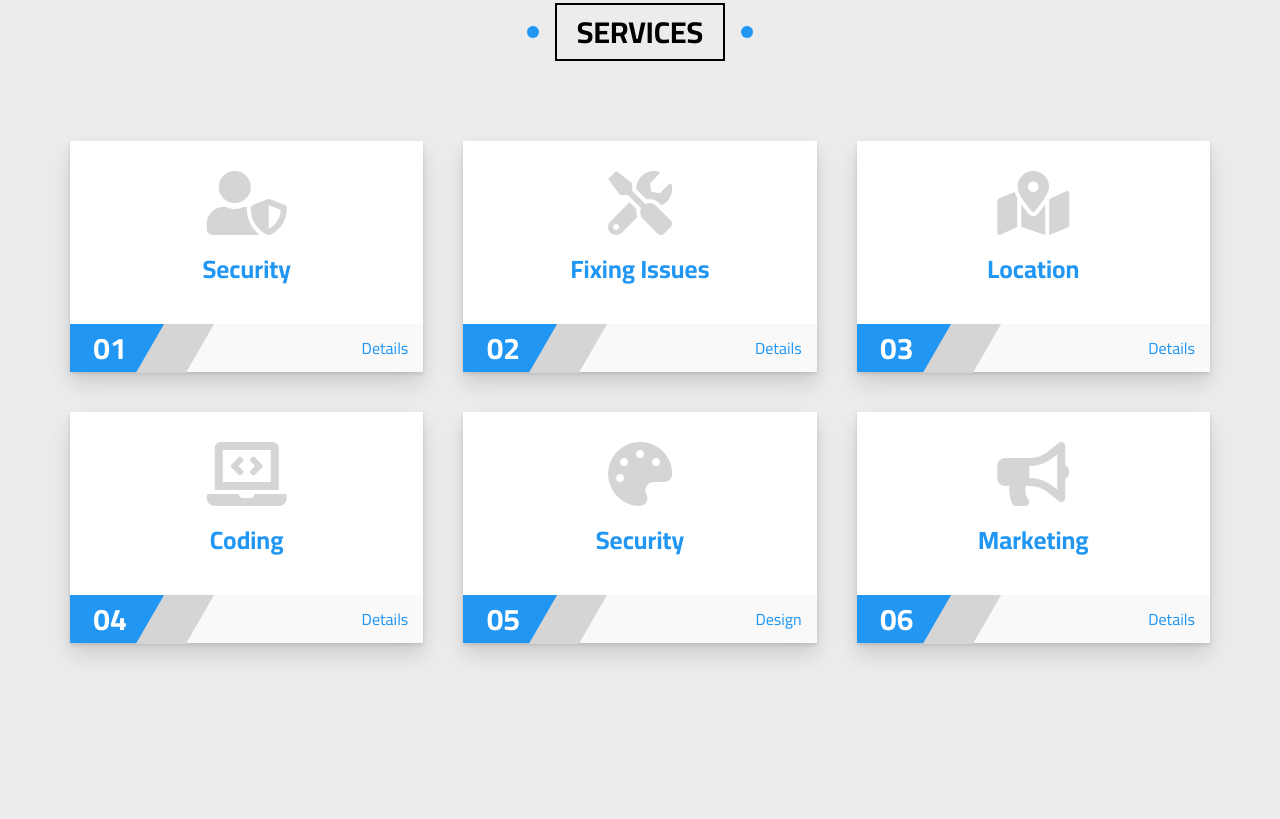
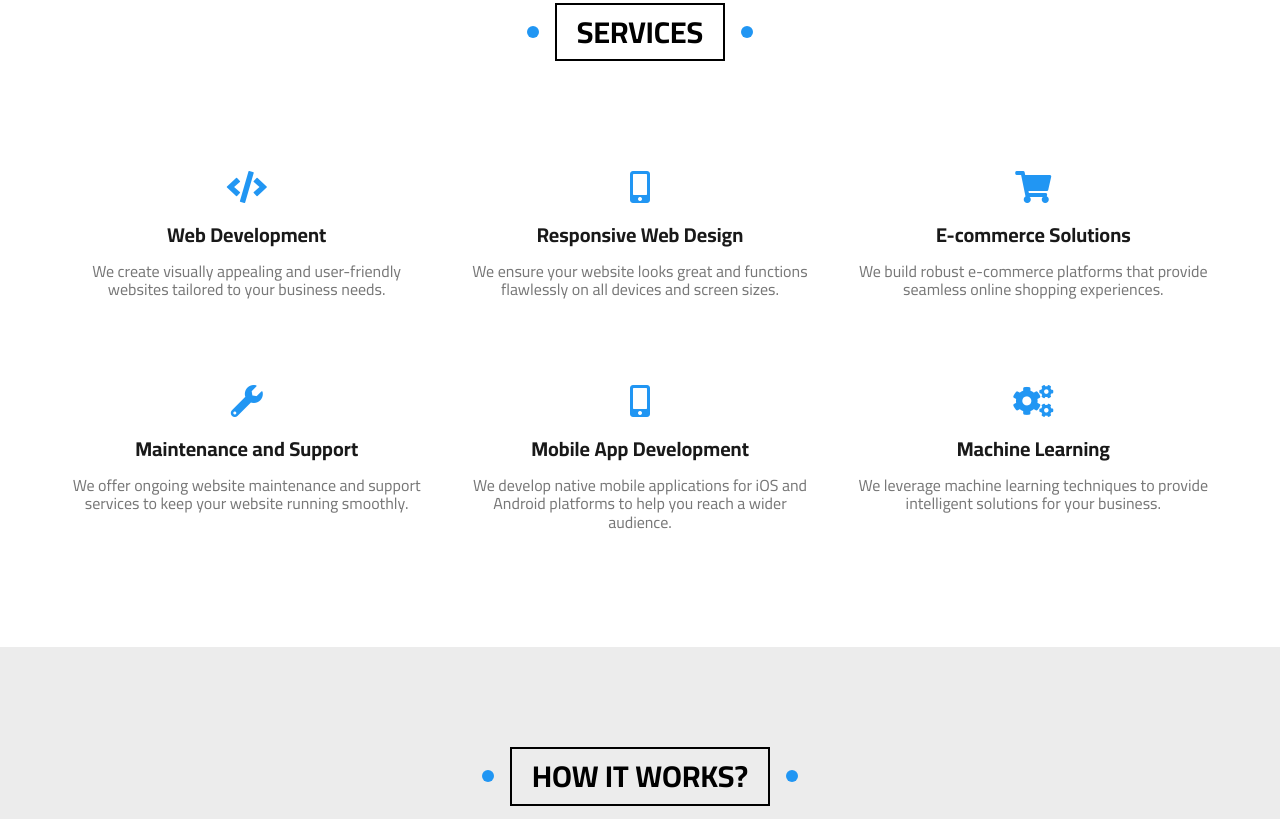
Before and after one commit to Ahmad-Tayh2/webAgency, a plain HTML site: page index.html in a window 1280 px wide. Shown: the part 3821-4640 px from the top of the page. Drawn offline with Linux system fonts and the light colour scheme.

Commit message:
ahmad sections

```diff
--- a/css/elzero.css
+++ b/css/elzero.css
@@ -568,20 +568,23 @@ ul {
   padding-top: var(--main-padding-top);
   padding-bottom: var(--main-padding-bottom);
   position: relative;
-  background-color: var(--section-background);
+  background-color: white;
 }
+
 .services .container {
   display: grid;
   grid-template-columns: repeat(auto-fill, minmax(300px, 1fr));
   gap: 40px;
 }
+
 .services .box {
   background-color: white;
-  box-shadow: 0 12px 20px 0 rgb(0 0 0 / 13%), 0 2px 4px 0 rgb(0 0 0 / 12%);
+  /*box-shadow: 0 12px 20px 0 rgb(0 0 0 / 13%), 0 2px 4px 0 rgb(0 0 0 / 12%);*/
   counter-increment: services;
   transition: var(--main-transition);
   position: relative;
 }
+
 .services .box::before {
   content: "";
   left: 50%;
@@ -593,30 +596,43 @@ ul {
   width: 0;
   transition: var(--main-transition);
 }
+
 .services .box:hover {
   transform: translateY(-10px);
 }
+
 .services .box:hover::before {
   width: 100%;
 }
+
 .services .box > i {
   margin: 30px auto 20px;
   display: block;
   text-align: center;
-  color: #d5d5d5;
+  color: var(--main-color);
+  font-size: 2rem;
 }
+
 .services .box > h3 {
   text-align: center;
-  margin: 20px 0 40px;
-  font-size: 25px;
-  color: var(--main-color);
+  margin: 20px 0 10px;
+  font-size: 20px;
+  color: #191919;
 }
+
+.services .box > p {
+  text-align: center;
+  font-size: 16px;
+  color: #777;
+}
+
 .services .box .info {
   padding: 15px;
   position: relative;
   background-color: #f9f9f9;
   text-align: right;
 }
+
 .services .box .info::before {
   content: "0" counter(services);
   position: absolute;
@@ -633,6 +649,7 @@ ul {
   align-items: center;
   padding-right: 15px;
 }
+
 .services .box .info::after {
   content: "";
   position: absolute;
@@ -643,9 +660,11 @@ ul {
   height: calc(100% + 0.4px);
   transform: skewX(-30deg);
 }
+
 .services .box .info a {
   color: var(--main-color);
 }
+
 /* End Services */
 
 /* Start Work Steps */
--- a/index.html
+++ b/index.html
@@ -259,54 +259,44 @@
       <h2 class="main-title">Services</h2>
       <div class="container">
         <div class="box">
-          <i class="fas fa-user-shield fa-4x"></i>
-          <h3>Security</h3>
-          <div class="info">
-            <a href="#">Details</a>
-          </div>
+          <i class="fas fa-code fa-4x"></i>
+          <h3>Web Development</h3>
+          <p>We create visually appealing and user-friendly websites tailored to your business needs.</p>
         </div>
         <div class="box">
-          <i class="fas fa-tools fa-4x"></i>
-          <h3>Fixing Issues</h3>
-          <div class="info">
-            <a href="#">Details</a>
-          </div>
+          <i class="fas fa-mobile-alt fa-4x"></i>
+          <h3>Responsive Web Design</h3>
+          <p>We ensure your website looks great and functions flawlessly on all devices and screen sizes.</p>
         </div>
         <div class="box">
-          <i class="fas fa-map-marked-alt fa-4x"></i>
-          <h3>Location</h3>
-          <div class="info">
-            <a href="#">Details</a>
-          </div>
+          <i class="fas fa-shopping-cart fa-4x"></i>
+          <h3>E-commerce Solutions</h3>
+          <p>We build robust e-commerce platforms that provide seamless online shopping experiences.</p>
         </div>
         <div class="box">
-          <i class="fas fa-laptop-code fa-4x"></i>
-          <h3>Coding</h3>
-          <div class="info">
-            <a href="#">Details</a>
-          </div>
+          <i class="fas fa-wrench fa-4x"></i>
+          <h3>Maintenance and Support</h3>
+          <p>We offer ongoing website maintenance and support services to keep your website running smoothly.</p>
         </div>
         <div class="box">
-          <i class="fas fa-palette fa-4x"></i>
-          <h3>Security</h3>
-          <div class="info">
-            <a href="#">Design</a>
-          </div>
+          <i class="fas fa-mobile-alt fa-4x"></i>
+          <h3>Mobile App Development</h3>
+          <p>We develop native mobile applications for iOS and Android platforms to help you reach a wider audience.</p>
         </div>
         <div class="box">
-          <i class="fas fa-bullhorn fa-4x"></i>
-          <h3>Marketing</h3>
-          <div class="info">
-            <a href="#">Details</a>
-          </div>
+          <i class="fas fa-cogs fa-4x"></i>
+          <h3>Machine Learning</h3>
+          <p>We leverage machine learning techniques to provide intelligent solutions for your business.</p>
         </div>
       </div>
     </div>
+
+
     <!-- End Services -->
 
     <!-- Start Work Steps -->
     <div class="work-steps" id="work-steps">
-      <h2 class="main-title">How It Works ?</h2>
+      <h2 class="main-title">How It Works?</h2>
       <div class="container">
         <img src="imgs/work-steps.png" alt="" class="image" />
         <div class="info">
@@ -315,8 +305,7 @@
             <div class="text">
               <h3>Business Analysis</h3>
               <p>
-                Lorem, ipsum dolor sit amet consectetur adipisicing elit. Enim nesciunt obcaecati quisquam quis laborum
-                recusandae debitis vel
+                We analyze your business goals, requirements, and target audience to develop a tailored solution aligned with your vision.
               </p>
             </div>
           </div>
@@ -325,24 +314,24 @@
             <div class="text">
               <h3>Architecture</h3>
               <p>
-                Lorem, ipsum dolor sit amet consectetur adipisicing elit. Enim nesciunt obcaecati quisquam quis laborum
-                recusandae debitis vel
+                Our expert team designs a robust and scalable architecture, considering technology stack, database structure, and system integrations.
               </p>
             </div>
           </div>
           <div class="box">
             <img src="imgs/work-steps-3.png" alt="" />
             <div class="text">
-              <h3>Developement</h3>
+              <h3>Development</h3>
               <p>
-                Lorem, ipsum dolor sit amet consectetur adipisicing elit. Enim nesciunt obcaecati quisquam quis laborum
-                recusandae debitis vel
+                Skilled developers bring your project to life using the chosen architecture, ensuring high-quality and functional results.
               </p>
             </div>
           </div>
         </div>
       </div>
     </div>
+
+
     <!-- End Work Steps -->
 
 
@@ -350,18 +339,18 @@
     <div class="discount" id="discount">
       <div class="image">
         <div class="content">
-          <h2>We Have A Discount</h2>
+          <h2>We Have All You Need</h2>
           <p>
-            Lorem ipsum dolor sit amet consectetur, adipisicing elit. Excepturi asperiores consectetur, recusandae
-            ratione provident necessitatibus, cumque delectus commodi fuga praesentium beatae. Totam vel similique
-            laborum dicta aperiam odit doloribus corporis.
+            We offer everything you need for a successful online presence. Our dedicated team of experts
+            provides tailored solutions for stunning website design, responsive web development, e-commerce,
+            and mobile app development. With our expertise and attention to detail, we deliver exceptional results that exceed expectations.
           </p>
-          <img src="imgs/discount.png" alt="" />
+          <img src="imgs/Contact us-amico.png" alt="contact-img" />
         </div>
       </div>
       <div class="form">
         <div class="content">
-          <h2>Request A Discount</h2>
+          <h2>Contact Us</h2>
           <form action="">
             <input class="input" type="text" placeholder="Your Name" name="name" />
             <input class="input" type="email" placeholder="Your Email" name="email" />
@@ -372,6 +361,7 @@
         </div>
       </div>
     </div>
+
     <!-- End Discount -->
     <!-- Start Footer -->
     <div class="footer">
```
Also changed, not shown: imgs/Collab-bro.png (added), imgs/Contact us-amico.png (added), imgs/contact.jpg (added), organic-flat-man-customer-support/5143151.jpg (added), organic-flat-man-customer-support/License free.txt (added), organic-flat-man-customer-support/License premium.txt (added), 2 other files.
